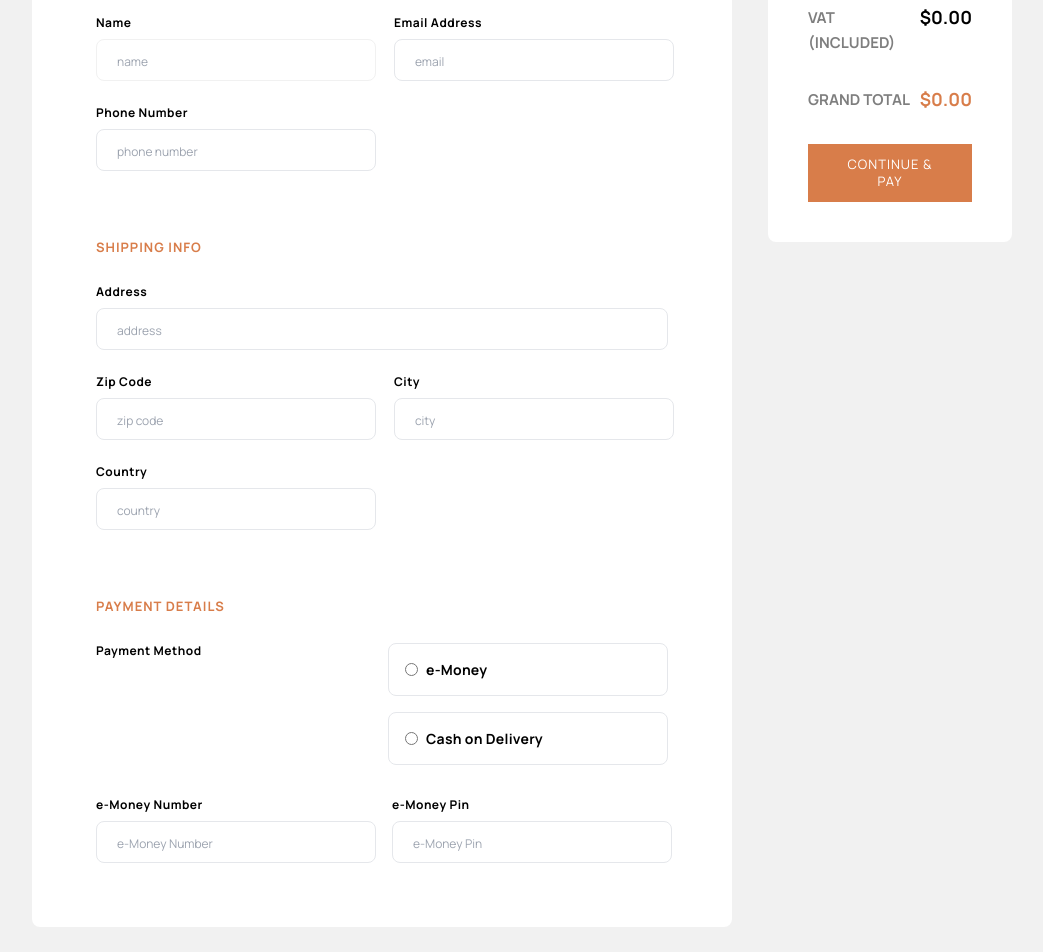
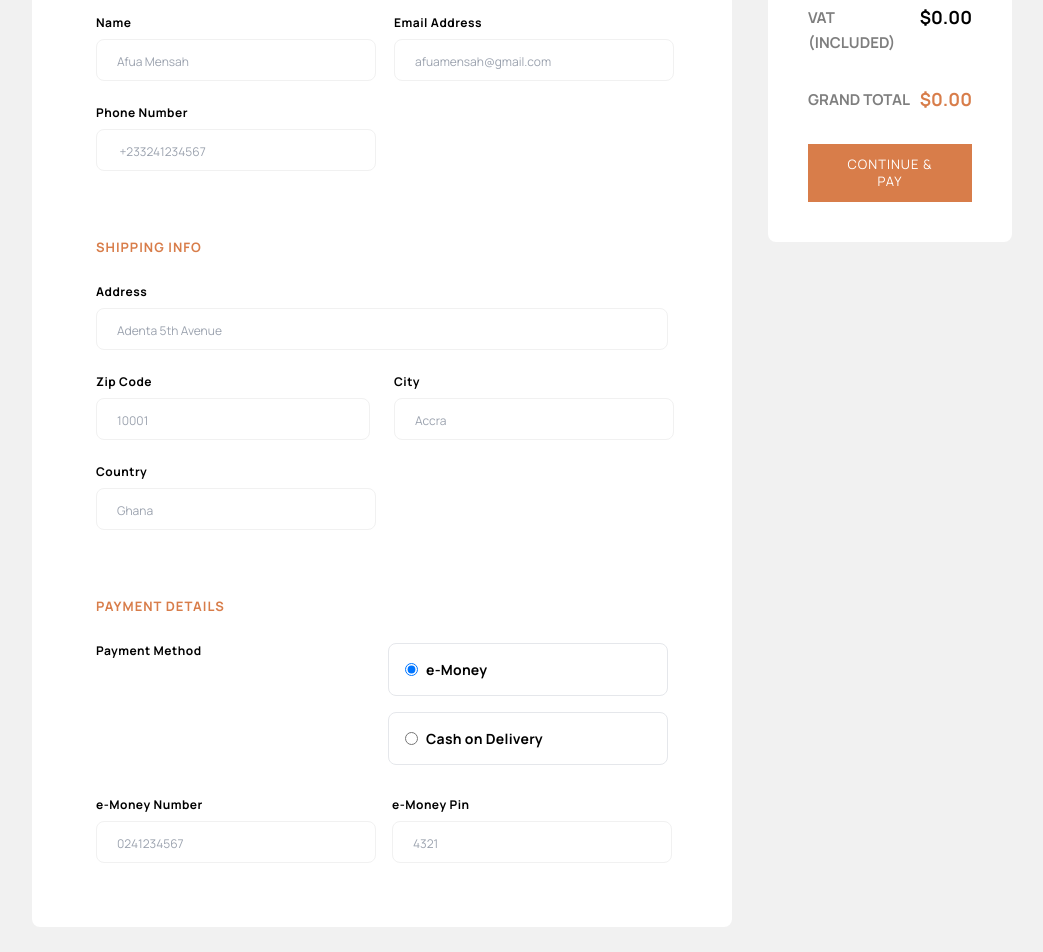
Before and after one commit to Jecholiah001/Audio_Ecommerce_Website, a React (Vite) app in the folder Ecommerce/: page /checkout in a window 1280 px wide. Shown: the part 400-1352 px from the top of the page, without its empty margins (118-1161 px from the left). Built offline with nearby package versions, Linux system fonts and the light colour scheme.

Commit message:
new changes

```diff
--- a/Ecommerce/src/pages/Checkout.jsx
+++ b/Ecommerce/src/pages/Checkout.jsx
@@ -1,3 +1,4 @@
+/* eslint-disable react/no-unescaped-entities */
 /* eslint-disable react-hooks/exhaustive-deps */
 /* eslint-disable no-unused-vars */
 import React, { useState, useEffect} from "react";
@@ -14,22 +15,10 @@ const Checkout = () => {
   const [vat, setVat] = useState(0);
   const [grandTotal, setGrandTotal] = useState(0);
   const [showModal, setShowModal] = useState(false);
-  const { cart } = useCart();
+  const { cart, clearCart} = useCart();
+  const [paymentMethod, setPaymentMethod] = useState('eMoney');
   const firstCartItem = cart[0];
 
-
-  const [formData, setFormData] = useState({
-    name: '',
-    email: '',
-    phone: '',
-    address: '',
-    zipCode: '',
-    city: '',
-    country: '',
-    paymentMethod: 'eMoney',
-    eMoneyNumber: '',
-    eMoneyPin: '',
-  });
 
 
   const {
@@ -61,16 +50,21 @@ const Checkout = () => {
 
 
   const handlePaymentMethodChange = (e) => {
-    setFormData(e.target.value );
+    setPaymentMethod(e.target.value );
   };
 
-  const onSubmit = () => {
+  const onSubmit = handleSubmit(() => {
     setShowModal(true);
-  }
+  });
   // Call the calculateTotal function when the component mounts or when the cart changes
   useEffect(() => {
     calculateTotal();
   }, [cart]);
+
+  const handleBackToHome = () => {
+    // Clear the cart
+    clearCart()
+  }
 
   return (
     <>
@@ -94,23 +88,35 @@ const Checkout = () => {
                 <h2 className="text-[13px] font-[700] leading-[25px] tracking-[1px] text-deepOrange mb-6">BILLING DETAILS</h2>
                 <div className="grid md:grid-cols-2 grid-cols-1 gap-6">
                   <div className="flex flex-col space-y-2">
+                    <div className="flex  md:flex-row flex-col gap-2 md:gap-32">
                       <h3 className="text-[12px] font-[700] leading-[16px] tracking-[0.5px]">Name</h3>
                       {errors.name?.type === 'required' && (
-                    <p className='text-error text-[12px]'>
-                      This field is required
-                    </p>
+                        <p className='text-error text-[12px] text-red-600'>This field is required</p>
                       )}
-                    <input type="text" name="name" placeholder="name" {...register('name', { required: true })} className={`border md:w-[280px] py-2 pl-5 mb-4 rounded-tl-lg rounded-tr-lg rounded-bl-lg rounded-br-lg placeholder:text-[12px] placeholder-opacity-[50%] ${
-                  errors.name ? 'border-red-500' : 'border-deepGrey'
-                }`}/>
+                    </div>
+                    <input type="text" placeholder="Afua Mensah" {...register('name', { required: true })} className={`border md:w-[280px] py-2 pl-5 mb-4 rounded-tl-lg rounded-tr-lg rounded-bl-lg rounded-br-lg placeholder:text-[12px] placeholder-opacity-[50%] ${ errors.name ? 'border-red-600' : 'border-deepGrey'}`}/>
                   </div>
                   <div className="flex flex-col space-y-2">
+                    <div className="flex md:flex-row flex-col gap-2 md:gap-[75px]">
                       <h3 className="text-[12px] font-[700] leading-[16px] tracking-[0.5px]">Email Address</h3>
-                    <input type="text" name="email" placeholder="email" className="border md:w-[280px] py-2 pl-5 rounded-tl-lg rounded-tr-lg rounded-bl-lg rounded-br-lg placeholder:text-[12px] placeholder-opacity-[50%]"/>
+                      {errors.email?.type === 'required' && (
+                        <p className='text-error text-[12px]  text-red-600'>This field is required</p>
+                      )}
+                      {errors.email?.type === 'pattern' && (
+                        <p className='text-error text-[12px]  text-red-600 md:ml-8'>Wrong format</p>
+                      )}
                     </div>
+                    <input type="text"  placeholder="afuamensah@gmail.com" {...register('email', {required: true,pattern: /^[a-zA-Z0-9._%+-]+@[a-zA-Z0-9.-]+\.[a-zA-Z]{2,}$/i,})} className={`border md:w-[280px] py-2 pl-5 mb-4 rounded-tl-lg rounded-tr-lg rounded-bl-lg rounded-br-lg placeholder:text-[12px] placeholder-opacity-[50%] ${ errors.email ? 'border-red-600' : 'border-deepGrey'}`}/>
+                  </div>
+
                   <div className="flex flex-col space-y-2">
+                    <div className="flex md:flex-row flex-col gap-2 md:gap-[70px]">
                       <h3 className="text-[12px] font-[700] leading-[16px] tracking-[0.5px]">Phone Number</h3>
-                    <input type="text" name="phone" placeholder="phone number" className="border md:w-[280px] py-2 pl-5 rounded-tl-lg rounded-tr-lg rounded-bl-lg rounded-br-lg placeholder:text-[12px] placeholder-opacity-[50%]"/>
+                      {errors.phone?.type === 'required' && (
+                      <p className='text-error text-[12px]  text-red-600'>This field is required</p>
+                      )}
+                    </div>
+                    <input type="text"  placeholder=" +233241234567" {...register('phone', { required: true })} className={`border md:w-[280px] py-2 pl-5 mb-4 rounded-tl-lg rounded-tr-lg rounded-bl-lg rounded-br-lg placeholder:text-[12px] placeholder-opacity-[50%] ${ errors.phone ? 'border-red-600' : 'border-deepGrey'}`}/>
                   </div>
                 </div>
               </div>
@@ -119,21 +125,43 @@ const Checkout = () => {
               <div className="mb-16">
                 <h2 className="text-[13px] font-[700] leading-[25px] tracking-[1px] text-deepOrange mb-6">SHIPPING INFO</h2>
                 <div className="flex flex-col space-y-2 mb-6">
+                  <div className="flex md:flex-row flex-col gap-2 md:gap-[425px] lg:gap-[400px]">
                     <h3 className="text-[12px] font-[700] leading-[16px] tracking-[0.5px]">Address</h3>
-                  <input type="text" name="address" placeholder="address" className="border w-full py-2 pl-5 mb-4 rounded-tl-lg rounded-tr-lg rounded-bl-lg rounded-br-lg placeholder:text-[12px] placeholder-opacity-[50%]"/>
+                    {errors.address?.type === 'required' && (
+                    <p className='text-error text-[12px]  text-red-600'>This field is required</p>
+                    )}
+                  </div>
+                  <input type="text" placeholder="Adenta 5th Avenue" {...register('address', { required: true })} className={`border w-full py-2 pl-5 mb-4 rounded-tl-lg rounded-tr-lg rounded-bl-lg rounded-br-lg placeholder:text-[12px] placeholder-opacity-[50%] ${ errors.address ? 'border-red-600' : 'border-deepGrey'}`}/>
                 </div>
                 <div className="grid md:grid-cols-2 grid-cols-1 gap-6">
                   <div className="flex flex-col space-y-2">
+                    <div className="flex md:flex-row flex-col gap-2 md:gap-[115px] lg:gap-[100px]">
                       <h3 className="text-[12px] font-[700] leading-[16px] tracking-[0.5px]">Zip Code</h3>
-                    <input type="text" name="zipCode" placeholder="zip code" className="border md:w-[280px] py-2 pl-5 mb-4 rounded-tl-lg rounded-tr-lg rounded-bl-lg rounded-br-lg placeholder:text-[12px] placeholder-opacity-[50%]"/>
+                      {errors.zipCode?.type === 'required' && (
+                      <p className='text-error text-[12px] text-red-600'>This field is required</p>
+                      )}
+                    </div>
+                    <input type="text"  placeholder="10001" {...register('zipCode', { required: true })}className={`border w-full py-2 pl-5 mb-4 rounded-tl-lg rounded-tr-lg rounded-bl-lg rounded-br-lg placeholder:text-[12px] placeholder-opacity-[50%] ${ errors.address ? 'border-red-600' : 'border-deepGrey'}`}/>
                   </div>
                   <div className="flex flex-col space-y-2">
+                    <div className="flex md:flex-row flex-col gap-2 md:gap-36 lg:gap-32 ">
                       <h3 className="text-[12px] font-[700] leading-[16px] tracking-[0.5px]">City</h3>
-                    <input type="text" name="city" placeholder="city" className="border md:w-[280px] py-2 pl-5 rounded-tl-lg rounded-tr-lg rounded-bl-lg rounded-br-lg placeholder:text-[12px] placeholder-opacity-[50%]"/>
+                      {errors.city?.type === 'required' && (
+                      <p className='text-error text-[12px]  text-red-600'>This field is required</p>
+                      )}
                     </div>
+
+                    <input type="text"  placeholder="Accra"  {...register('city', { required: true })} className={`border md:w-[280px] py-2 pl-5 mb-4 rounded-tl-lg rounded-tr-lg rounded-bl-lg rounded-br-lg placeholder:text-[12px] placeholder-opacity-[50%] ${ errors.city ? 'border-red-600' : 'border-deepGrey'}`}/>
+                  </div>
+
                   <div className="flex flex-col space-y-2">
+                    <div className="flex md:flex-row flex-col gap-2 md:gap-[120px] lg:gap-[109px]" >
                       <h3 className="text-[12px] font-[700] leading-[16px] tracking-[0.5px]">Country</h3>
-                    <input type="text" placeholder="country" className="border md:w-[280px] py-2 pl-5 rounded-tl-lg rounded-tr-lg rounded-bl-lg rounded-br-lg placeholder:text-[12px] placeholder-opacity-[50%]"/>
+                      {errors.country?.type === 'required' && (
+                      <p className='text-error text-[12px]  text-red-600'>This field is required</p>
+                      )}
+                    </div>
+                    <input type="text" placeholder="Ghana"  {...register('country', { required: true })} className={`border md:w-[280px] py-2 pl-5 mb-4 rounded-tl-lg rounded-tr-lg rounded-bl-lg rounded-br-lg placeholder:text-[12px] placeholder-opacity-[50%] ${ errors.country ? 'border-red-600' : 'border-deepGrey'}`}/>
                   </div>
                 </div>
               </div>
@@ -146,24 +174,52 @@ const Checkout = () => {
                       <span className="text-[12px] font-[700] leading-[16px] tracking-[0.5px]">Payment Method</span>
                       <div className="flex flex-col mb-4">
                         <div className="md:w-[280px] p-4 border border-lightgrey hover:border-deepOrange mb-4 rounded-tl-lg rounded-tr-lg rounded-bl-lg rounded-br-lg">
-                          <label className="flex items-center"><input type="radio" className=" mr-2"/><span className="md:text-[14px] text-[13px] font-[700] leading-[19px] tracking-[0.25px]">e-Money</span></label>
+                          <label className="flex items-center"><input type="radio" className=" mr-2 " id='eMoney' value='eMoney' {...register('paymentMethod')} checked={paymentMethod === 'eMoney'} onChange={handlePaymentMethodChange}/><span className="md:text-[14px] text-[13px] font-[700] leading-[19px] tracking-[0.25px]">e-Money</span></label>
                         </div>
                         <div className="md:w-[280px] p-4 border border-lightgrey  hover:border-deepOrange rounded-tl-lg rounded-tr-lg rounded-bl-lg rounded-br-lg ">
-                          <label className="flex items-center"><input type="radio" className="mr-2"/><span className="md:text-[14px] text-[13px] font-[700] leading-[19px] tracking-[0.25px]">Cash on Delivery</span></label>
+                          <label className="flex items-center"><input type="radio" className="mr-2" id='cashOnDelivery'  value='cashOnDelivery' {...register('paymentMethod')}  checked={paymentMethod === 'cashOnDelivery'} onChange={handlePaymentMethodChange}/><span className="md:text-[14px] text-[13px] font-[700] leading-[19px] tracking-[0.25px]">Cash on Delivery</span></label>
                         </div>
                       </div>
                     </div>
+
+              {errors.paymentMethod && <p>{errors.paymentMethod.message}</p>}
+                {paymentMethod === 'eMoney' && (
                   <div className="flex md:flex-row flex-col gap-4">
                     <div className="flex flex-col space-y-2">
+                      <div className="flex md:flex-row flex-col gap-2 md:gap-14">
                       <h3 className="text-[12px] font-[700] leading-[16px] tracking-[0.5px]">e-Money Number</h3>
-                        <input type="text" placeholder="e-Money Number" className="border md:w-[280px] py-2 pl-5 mb-4 rounded-tl-lg rounded-tr-lg rounded-bl-lg rounded-br-lg placeholder:text-[12px] placeholder-opacity-[50%]"/>
+                      {errors.eMoneyNumber && (<p className='text-error text-[12px]  text-red-600'>This field is required</p>
+                      )}
                       </div>
+                      <input type="text" placeholder="0241234567" {...register('eMoneyNumber', { required: true })} className={`border md:w-[280px] py-2 pl-5 mb-4 rounded-tl-lg rounded-tr-lg rounded-bl-lg rounded-br-lg placeholder:text-[12px] placeholder-opacity-[50%] ${ errors.phone ? 'border-red-600' : 'border-deepGrey'}`}/>
+                    </div>
+
                     <div className="flex flex-col space-y-2">
+                      <div className="flex md:flex-row flex-col gap-2 md:gap-20">
                       <h3 className="text-[12px] font-[700] leading-[16px] tracking-[0.5px]">e-Money Pin</h3>
-                        <input type="text"  placeholder="e-Money Pin" className="border md:w-[280px] py-2 pl-5 rounded-tl-lg rounded-tr-lg rounded-bl-lg rounded-br-lg  placeholder:text-[12px] placeholder-opacity-[50%]"/>
+                      {errors.eMoneyPin && (
+                      <p className='text-error text-[12px]  text-red-600'>This field is required</p>
+                      )}
+                      </div>
+                      <input type="text"  placeholder="4321" {...register('eMoneyPin', { required: true })} className={`border md:w-[280px] py-2 pl-5 mb-4 rounded-tl-lg rounded-tr-lg rounded-bl-lg rounded-br-lg placeholder:text-[12px] placeholder-opacity-[50%] ${ errors.phone ? 'border-red-600' : 'border-deepGrey'}`}/>
                     </div>
                   </div>
+                )}
               </div>
+        {paymentMethod === 'cashOnDelivery' && (
+          <div className='flex lg:items-center lg:justify-between lg:gap-8 my-[30px]'>
+            <img
+              className='w-[48px] h-[48px]'
+              src='/assets/checkout/icon-cash-on-delivery.svg'
+              alt=''
+            />
+            <p className='text-body opacity-50 w-[600px] lg:ml-0 md:ml-3'>
+              The "Cash on Delivery" option enables you to pay in cash when our
+              delivery courier arrives at your residence. Just make sure your
+              address is correct so that your order will not be cancelled.
+            </p>
+          </div>
+        )}
           </div>
         </div>
         {/* SUMMARY */}
@@ -241,7 +297,7 @@ const Checkout = () => {
             <p className='text-[18px] font-[700] leading-[25px] text-white'>$ {grandTotal}</p>
           </div>
         </div>
-        <Link to='/'><button className=' w-full bg-deepOrange hover:bg-lightOrange text-white md:text-[13px] text-[10px] leading-[17px] tracking-[1px] py-3 px-7 '>BACK TO HOME</button></Link>
+        <Link to='/'><button  onClick={handleBackToHome} className=' w-full bg-deepOrange hover:bg-lightOrange text-white md:text-[13px] text-[10px] leading-[17px] tracking-[1px] py-3 px-7 '>BACK TO HOME</button></Link>
       </div>
     </div>
   </>
```
Lines whose indentation alone changed are shown as unchanged.
